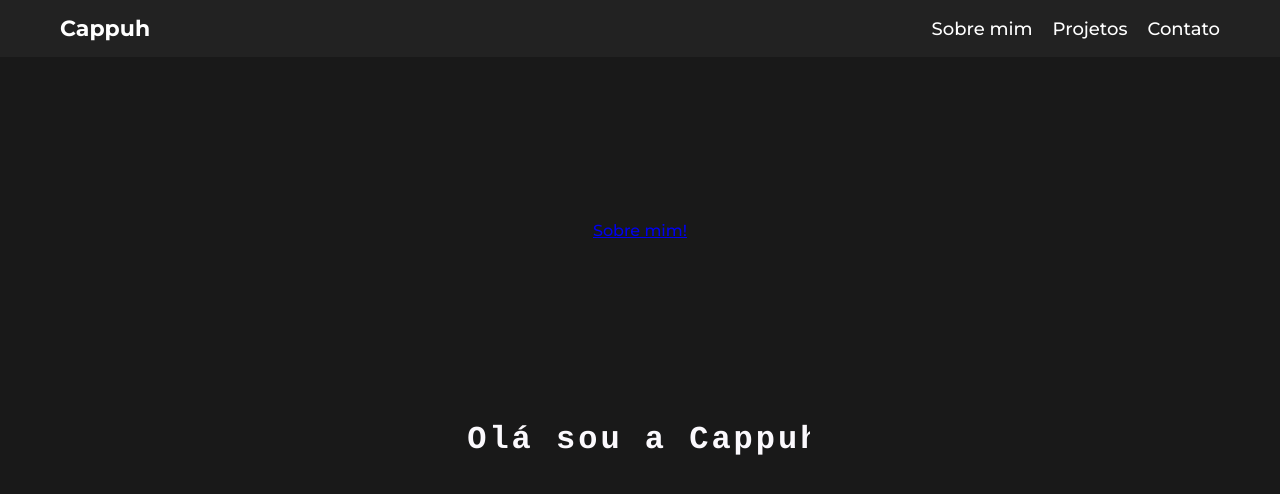
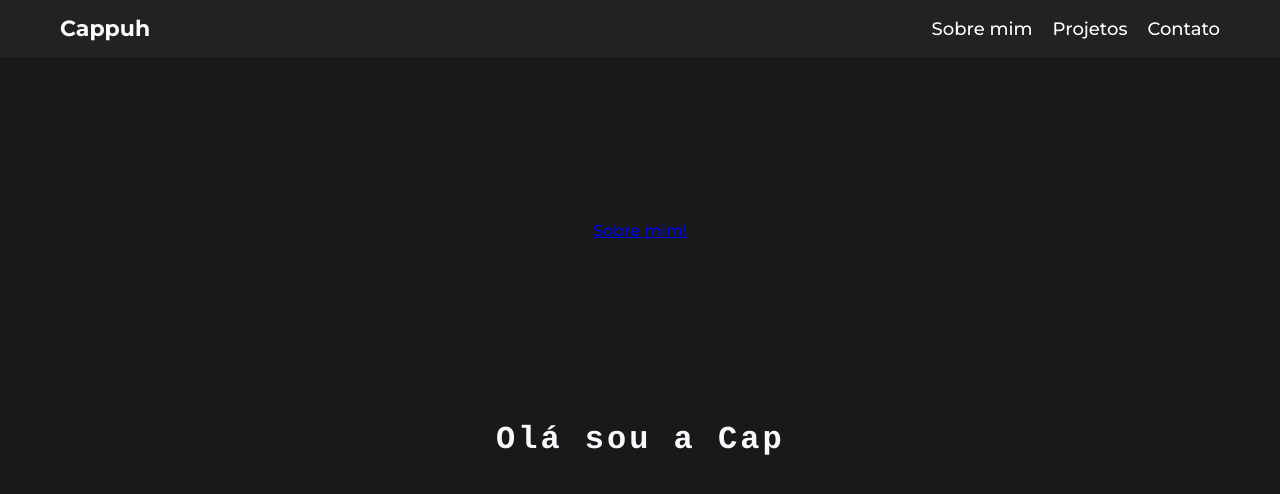
Before and after one commit to carolinamatosdacosta/blabla, a plain HTML site: page index.html in a window 1280 px wide. Drawn offline with Linux system fonts and the light colour scheme.

Commit message:
,m,nmlçk

```diff
--- a/style.css
+++ b/style.css
@@ -84,7 +84,7 @@ header {
   border-right: 3px solid rgb(230, 228, 225);
   white-space: nowrap;
   letter-spacing: 3px;
-  max-width: 18ch; /* Ajustado para caber todo o texto */
+  max-width: 15ch; /* Ajustado para caber todo o texto */
   animation: typing 3s steps(18), blink-caret 0.5s step-end infinite;
 }
 
```
